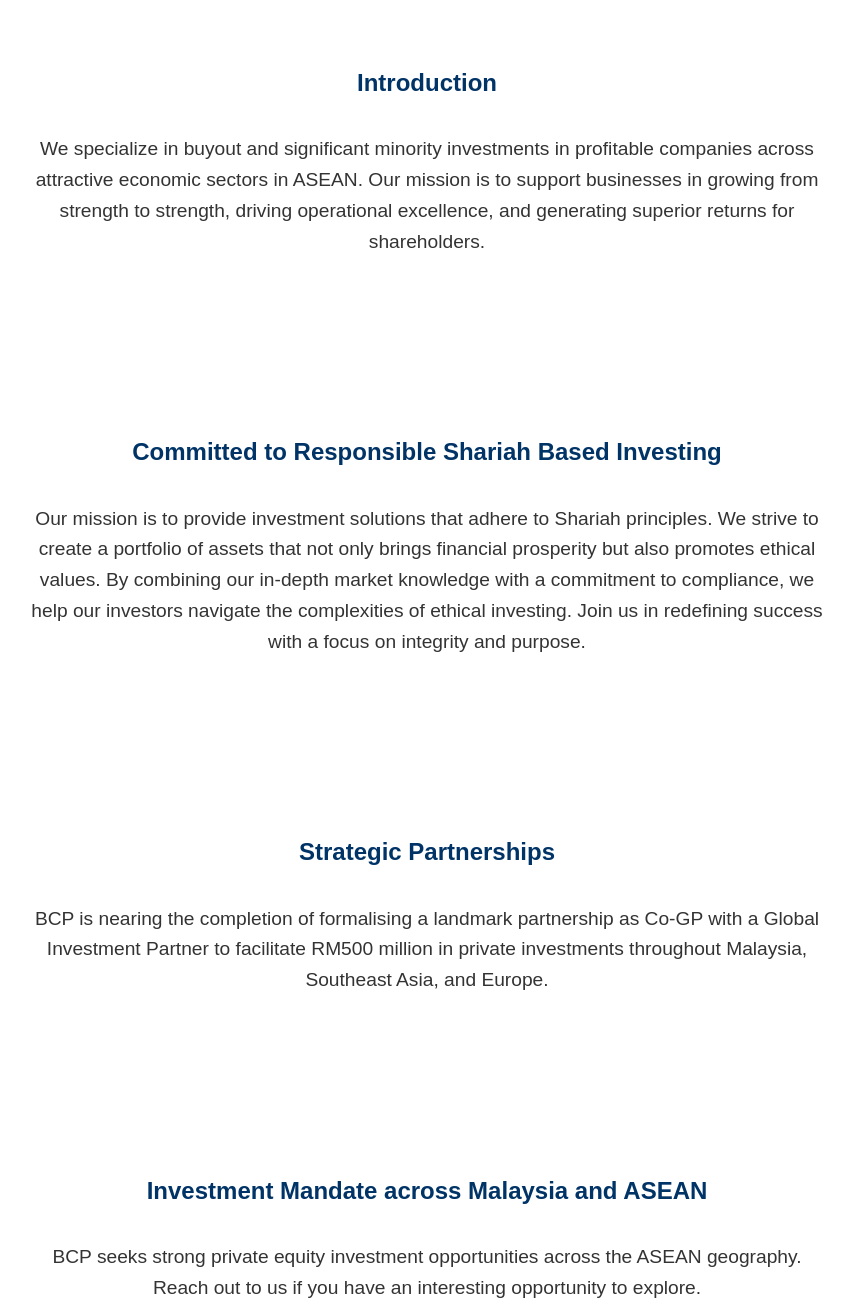
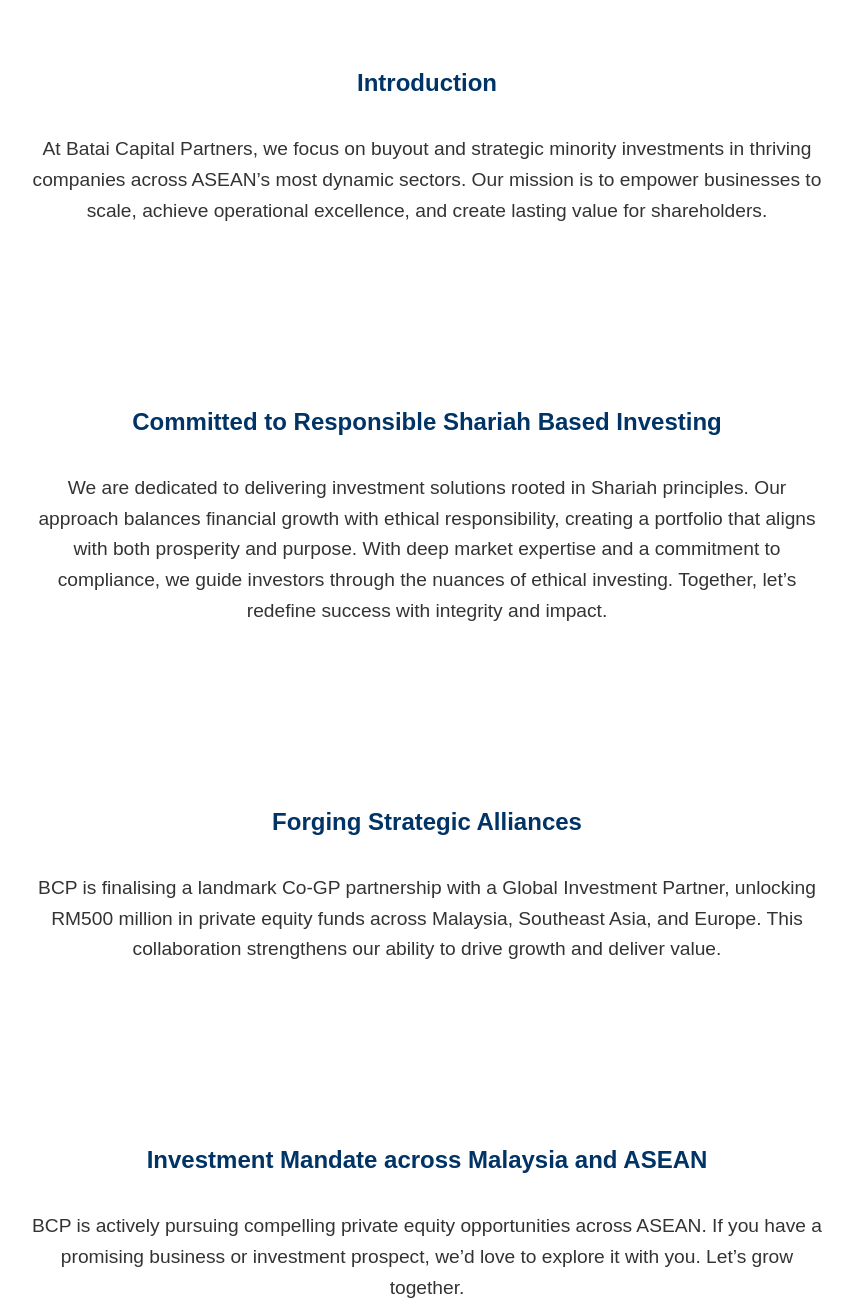
Before and after one commit to cipolataman/cipolataman.github.io, a plain HTML site: page index.html in a window 1280 px wide. Shown: the part 800-2107 px from the top of the page, without its empty margins (213-1066 px from the left). Drawn offline with Linux system fonts and the light colour scheme.

Commit message:
Update index.html

```diff
--- a/index.html
+++ b/index.html
@@ -30,28 +30,28 @@
 
     <main>
         <section id="home" class="hero">
-            <h1>Powering Private Equity Investing</h1>
-            <p>Buyout and significant minority investments in profitable and attractive economic sectors in Malaysia and across ASEAN. We support companies to grow from strength to strength and generate superior returns to shareholders.</p>
+            <h1>Unlocking Growth, Delivering Value</h1>
+            <p>We specialise in buyout and strategic minority investments in attractive, high-growth sectors across Malaysia and ASEAN. Partnering with high potential businesses, we drive operational excellence and deliver superior returns to shareholders.</p>
         </section>
 
         <section id="about" class="section">
             <h2>Introduction</h2>
-            <p class="section-intro">We specialize in buyout and significant minority investments in profitable companies across attractive economic sectors in ASEAN. Our mission is to support businesses in growing from strength to strength, driving operational excellence, and generating superior returns for shareholders.</p>
+            <p class="section-intro">At Batai Capital Partners, we focus on buyout and strategic minority investments in thriving companies across ASEAN’s most dynamic sectors. Our mission is to empower businesses to scale, achieve operational excellence, and create lasting value for shareholders.</p>
         </section>
 
         <section class="section">
             <h2>Committed to Responsible Shariah Based Investing</h2>
-            <p class="section-intro">Our mission is to provide investment solutions that adhere to Shariah principles. We strive to create a portfolio of assets that not only brings financial prosperity but also promotes ethical values. By combining our in-depth market knowledge with a commitment to compliance, we help our investors navigate the complexities of ethical investing. Join us in redefining success with a focus on integrity and purpose.</p>
+            <p class="section-intro">We are dedicated to delivering investment solutions rooted in Shariah principles. Our approach balances financial growth with ethical responsibility, creating a portfolio that aligns with both prosperity and purpose. With deep market expertise and a commitment to compliance, we guide investors through the nuances of ethical investing. Together, let’s redefine success with integrity and impact.</p>
         </section>
 
         <section class="section">
-            <h2>Strategic Partnerships</h2>
-            <p class="section-intro">BCP is nearing the completion of formalising a landmark partnership as Co-GP with a Global Investment Partner to facilitate RM500 million in private investments throughout Malaysia, Southeast Asia, and Europe.</p>
+            <h2>Forging Strategic Alliances</h2>
+            <p class="section-intro">BCP is finalising a landmark Co-GP partnership with a Global Investment Partner, unlocking RM500 million in private equity funds across Malaysia, Southeast Asia, and Europe. This collaboration strengthens our ability to drive growth and deliver value.</p>
         </section>
 
         <section class="section">
             <h2>Investment Mandate across Malaysia and ASEAN</h2>
-            <p class="section-intro">BCP seeks strong private equity investment opportunities across the ASEAN geography. Reach out to us if you have an interesting opportunity to explore.</p>
+            <p class="section-intro">BCP is actively pursuing compelling private equity opportunities across ASEAN. If you have a promising business or investment prospect, we’d love to explore it with you. Let’s grow together.</p>
         </section>
     </main>
 
```
